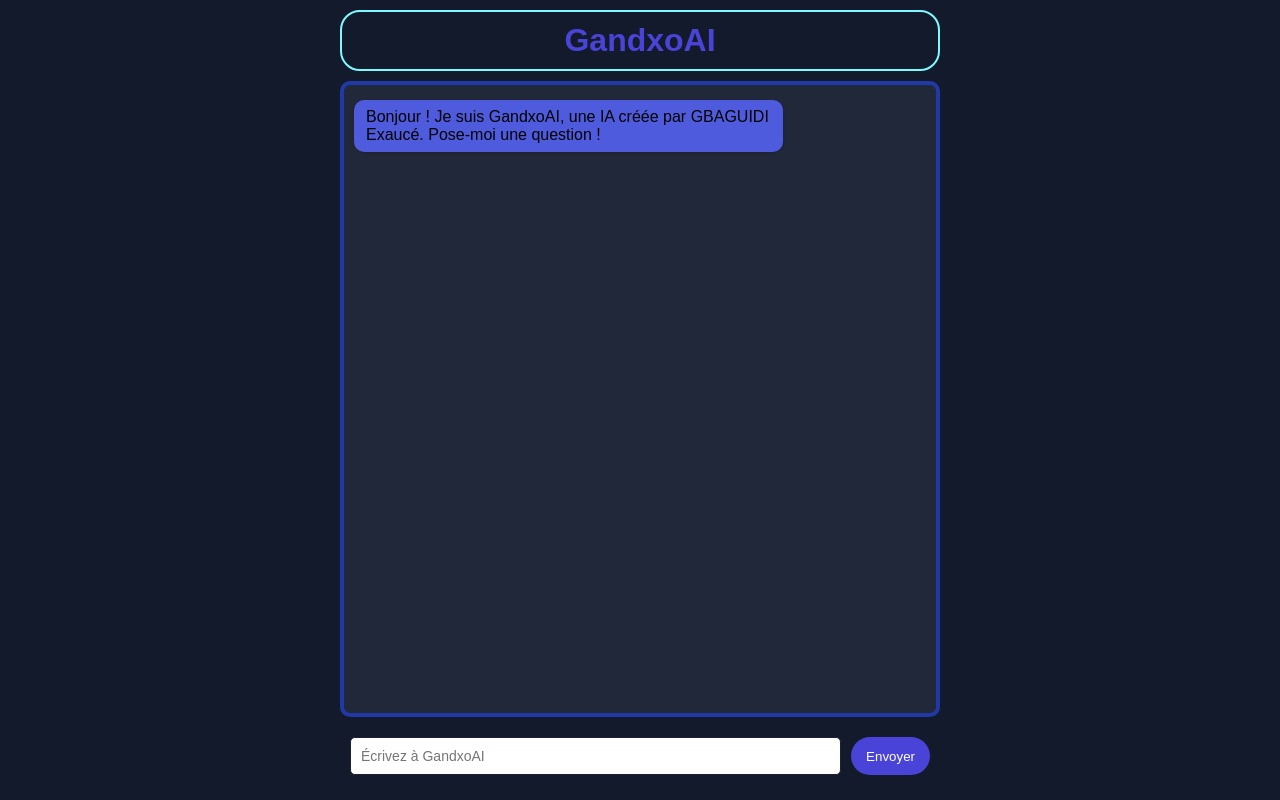
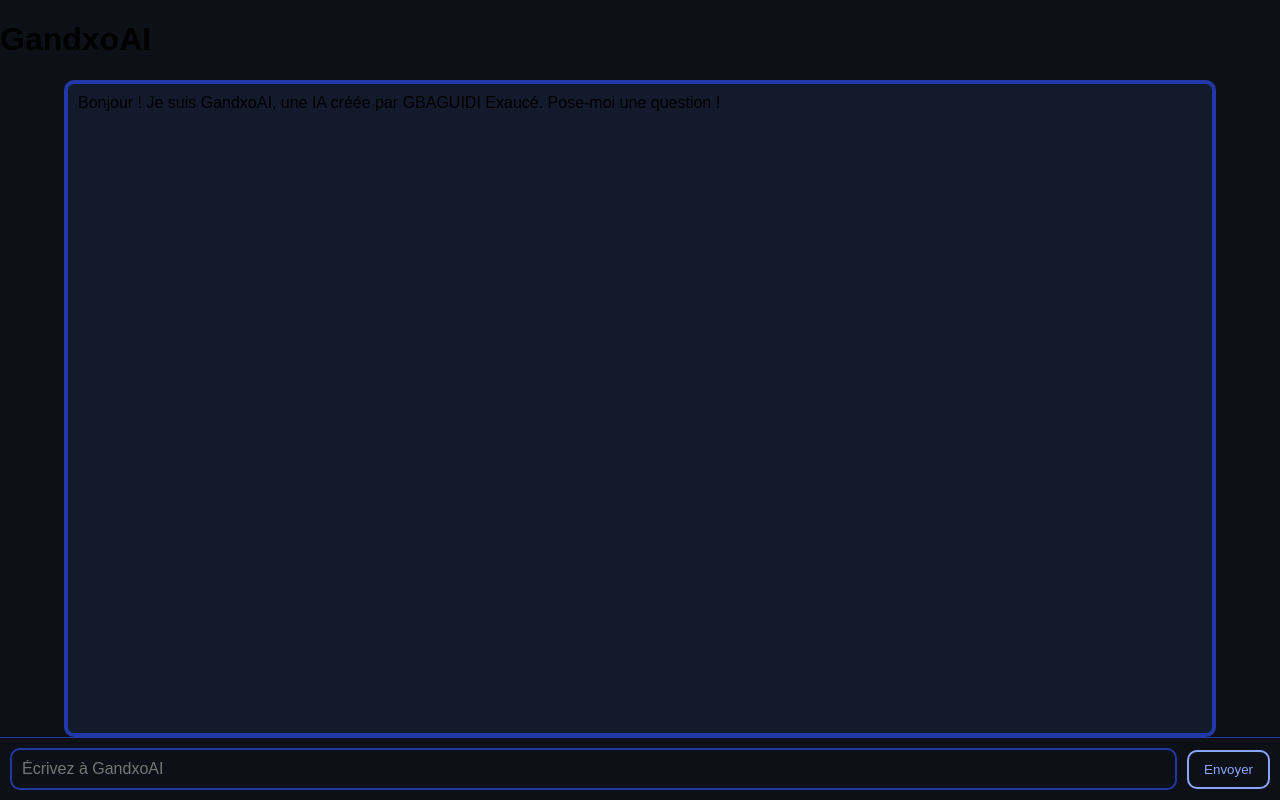
Before and after one commit to gandxo-tech/GandxoAi, a plain HTML site: page index.html in a window 1280 px wide. Drawn offline with Linux system fonts and the light colour scheme.

Commit message:
Update index.html

```diff
--- a/index.html
+++ b/index.html
@@ -9,98 +9,60 @@
     }
 
     body {
-      background-color: #121a2c;
-      font-family: Arial, sans-serif;
   margin: 0;
   padding: 0;
-      height: 100vh;
+  height: 100dvh;
   display: flex;
   flex-direction: column;
+  background-color: #0d1117;
+  font-family: 'Arial', sans-serif;
 }
 
-    h1 {
-      color: #4a43d8;
+.titre {
   text-align: center;
-      border: 2px solid #7DF9FF;
-      padding: 10px;
-      margin: 10px auto;
-      border-radius: 20px;
-      width: 90%;
-      max-width: 600px;
+  color: #8ca6ff;
+  padding: 15px 0;
+  font-size: 24px;
 }
 
 .chatcontainer {
   flex: 1;
+  overflow-y: auto;
   padding: 10px;
-      overflow-y: auto;
-      display: flex;
-      flex-direction: column;
+  background-color: #121a2c;
   border: 4px solid #2138a7;
-      margin: 0 auto 10px;
-      width: 90%;
-      max-width: 600px;
+  margin: 0 5%;
   border-radius: 10px;
-      background-color: #ffffff10;
 }
 
 .message {
   display: flex;
-      justify-content: space-between;
+  justify-content: center;
+  align-items: center;
   padding: 10px;
-      width: 90%;
-      max-width: 600px;
-      margin: 0 auto 15px;
   gap: 10px;
+  background-color: #0d1117;
+  border-top: 1px solid #2138a7;
+  margin-top: auto;
 }
 
 .message input {
   flex: 1;
   padding: 10px;
-      font-size: 14px;
-      border: 1px solid #1d2134;
-      border-radius: 5px;
-      outline: none;
+  border-radius: 10px;
+  border: 2px solid #2138a7;
+  font-size: 16px;
+  color: #fff;
+  background-color: transparent;
 }
 
-    .bouton {
-      background-color: #4a43d8;
-      color: white;
+.message button {
   padding: 10px 15px;
-      border: none;
-      border-radius: 25px;
+  border-radius: 10px;
+  border: 2px solid #8ca6ff;
+  background-color: transparent;
+  color: #8ca6ff;
   cursor: pointer;
-      transition: background-color 0.3s ease;
-    }
-
-    .bouton:hover {
-      background-color: #3530a3;
-    }
-
-    .message-bulle {
-      background-color: #4e5bdc;
-      color: #000;
-      padding: 8px 12px;
-      margin: 5px 0;
-      border-radius: 10px;
-      max-width: 75%;
-      align-self: flex-start;
-      box-shadow: 0 1px 3px rgba(0,0,0,0.2);
-      word-break: break-word;
-    }
-
-    .droite {
-      align-self: flex-end;
-      background-color: #fff;
-      color: #4e5bdc;
-    }
-
-    @media (max-width: 600px) {
-      h1, .chatcontainer, .message {
-        width: 95%;
-      }
-      .message input {
-        font-size: 13px;
-      }
 }
   </style>
 </head>
```
Lines whose indentation alone changed are shown as unchanged.
